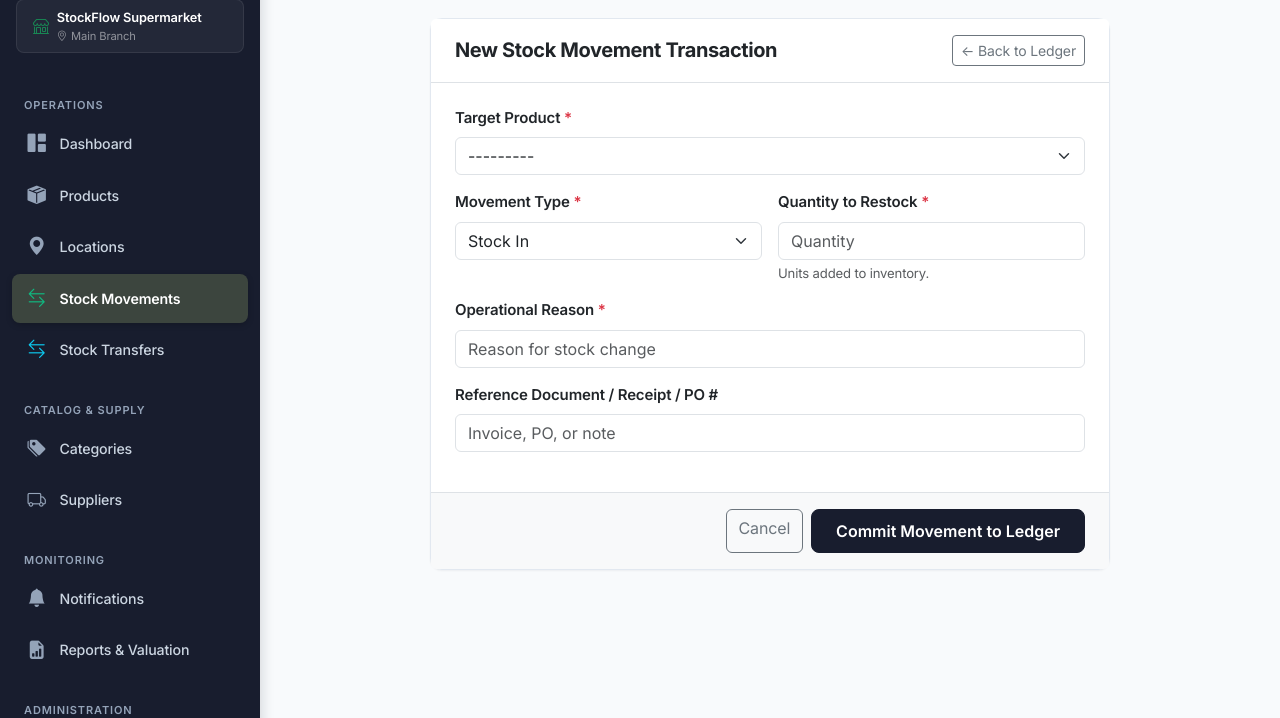
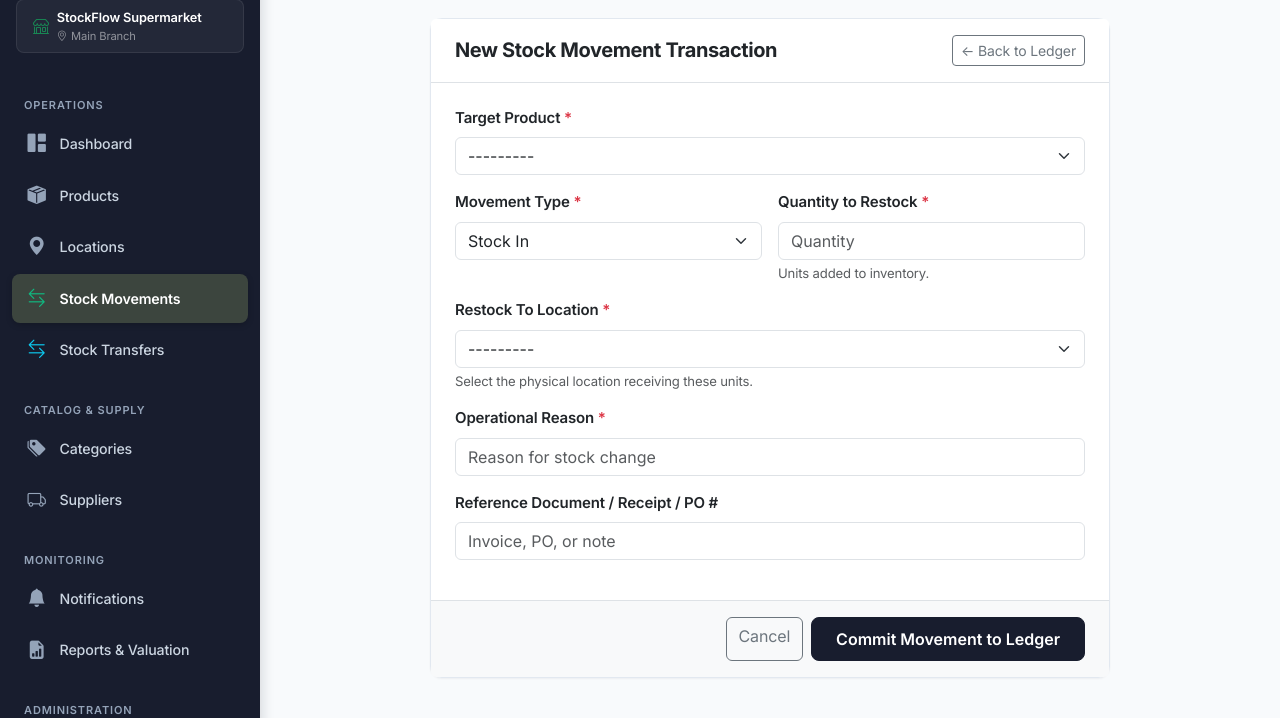
Before and after one commit to ashirumah11/Supermarket_app, a Django app: page /stock-movements/record/ in a window 1280 px wide. Shown: the part 78-796 px from the top of the page. Run offline with Django 5.2, Linux system fonts and the light colour scheme; the visitor is signed in with stand-in values (Sample User, id 1); data comes from the database, SQL or seed files in the repository; data that the repository does not hold is empty.

Commit message:
Implement new changes to locations and users

```diff
--- a/dashboard/views.py
+++ b/dashboard/views.py
@@ -59,8 +59,8 @@ def dashboard_view(request):
         'attention_products': attention_products,
         'categories_count': categories.count(),
         'suppliers_count': suppliers.count(),
-        'stock_in_form': StockInForm(),
-        'stock_out_form': StockOutForm(),
+        'stock_in_form': StockInForm(shop=shop),
+        'stock_out_form': StockOutForm(shop=shop),
     }
     if request.user.is_manager_user:
         context['inventory_value'] = inventory_val
--- a/static/js/app.js
+++ b/static/js/app.js
@@ -67,11 +67,15 @@ document.addEventListener('DOMContentLoaded', function () {
       const formElem = document.getElementById('quickStockForm');
       const actionTypeInput = document.getElementById('quickStockActionType');
       const submitBtn = document.getElementById('quickStockSubmitBtn');
+      const locationLabel = document.getElementById('quickStockLocationLabel');
+      const locationHelp = document.getElementById('quickStockLocationHelp');
+      const locationSelect = document.getElementById('quickStockLocation');
 
       if (nameElem) nameElem.textContent = productName;
       if (skuElem) skuElem.textContent = productSku;
       if (stockElem) stockElem.textContent = currentStock;
       if (actionTypeInput) actionTypeInput.value = actionType;
+      if (locationSelect) locationSelect.value = '';
 
       if (actionType === 'out') {
         if (titleElem) titleElem.textContent = 'Record Stock OUT (Dispatch / Sale)';
@@ -80,6 +84,8 @@ document.addEventListener('DOMContentLoaded', function () {
           submitBtn.textContent = 'Confirm Stock OUT';
           submitBtn.className = 'btn btn-danger';
         }
+        if (locationLabel) locationLabel.textContent = 'Dispatch From Location';
+        if (locationHelp) locationHelp.textContent = 'Choose the physical location these units are leaving.';
       } else {
         if (titleElem) titleElem.textContent = 'Record Stock IN (Restock / Delivery)';
         if (formElem) formElem.action = `/stock-movements/in/${productId}/`;
@@ -87,6 +93,8 @@ document.addEventListener('DOMContentLoaded', function () {
           submitBtn.textContent = 'Confirm Stock IN';
           submitBtn.className = 'btn btn-success';
         }
+        if (locationLabel) locationLabel.textContent = 'Restock To Location';
+        if (locationHelp) locationHelp.textContent = 'Choose the physical location receiving these units.';
       }
     });
   }
--- a/stock/forms.py
+++ b/stock/forms.py
@@ -82,6 +82,12 @@ class StockTransferForm(forms.Form):
 
 
 class StockInForm(forms.Form):
+    location = forms.ModelChoiceField(
+        queryset=InventoryLocation.objects.none(),
+        widget=forms.Select(attrs={'class': 'form-select'}),
+        label="Restock To Location",
+        help_text="Choose the physical location receiving these units."
+    )
     quantity = forms.IntegerField(
         min_value=1,
         widget=forms.NumberInput(attrs={
@@ -111,8 +117,21 @@ class StockInForm(forms.Form):
         label="Reference / Document #"
     )
 
+    def __init__(self, *args, shop=None, **kwargs):
+        super().__init__(*args, **kwargs)
+        locations = InventoryLocation.objects.filter(is_active=True)
+        if shop:
+            locations = locations.filter(shop=shop)
+        self.fields['location'].queryset = locations.order_by('name')
+
 
 class StockOutForm(forms.Form):
+    location = forms.ModelChoiceField(
+        queryset=InventoryLocation.objects.none(),
+        widget=forms.Select(attrs={'class': 'form-select'}),
+        label="Dispatch From Location",
+        help_text="Choose the physical location these units are leaving."
+    )
     quantity = forms.IntegerField(
         min_value=1,
         widget=forms.NumberInput(attrs={
@@ -141,6 +160,13 @@ class StockOutForm(forms.Form):
         }),
         label="Reference / Document #"
     )
+
+    def __init__(self, *args, shop=None, **kwargs):
+        super().__init__(*args, **kwargs)
+        locations = InventoryLocation.objects.filter(is_active=True)
+        if shop:
+            locations = locations.filter(shop=shop)
+        self.fields['location'].queryset = locations.order_by('name')
 
 
 class StockAdjustmentForm(forms.Form):
@@ -184,6 +210,12 @@ class StockMovementActionForm(forms.Form):
         choices=StockMovementType.choices,
         widget=forms.Select(attrs={'class': 'form-select', 'id': 'id_movement_type'})
     )
+    location = forms.ModelChoiceField(
+        queryset=InventoryLocation.objects.none(),
+        required=False,
+        widget=forms.Select(attrs={'class': 'form-select', 'id': 'id_movement_location'}),
+        label="Location"
+    )
     quantity = forms.IntegerField(
         min_value=0,
         widget=forms.NumberInput(attrs={'class': 'form-control', 'placeholder': 'Quantity', 'id': 'id_movement_quantity'})
@@ -203,3 +235,15 @@ class StockMovementActionForm(forms.Form):
         super().__init__(*args, **kwargs)
         if self.shop:
             self.fields['product'].queryset = Product.objects.filter(shop=self.shop).order_by('name')
+        locations = InventoryLocation.objects.filter(is_active=True)
+        if self.shop:
+            locations = locations.filter(shop=self.shop)
+        self.fields['location'].queryset = locations.order_by('name')
+
+    def clean(self):
+        cleaned_data = super().clean()
+        movement_type = cleaned_data.get('movement_type')
+        location = cleaned_data.get('location')
+        if movement_type in (StockMovementType.IN, StockMovementType.OUT) and not location:
+            self.add_error('location', 'Select the physical location for this stock movement.')
+        return cleaned_data
--- a/stock/views.py
+++ b/stock/views.py
@@ -82,11 +82,12 @@ def stock_in_view(request, product_id):
         product = get_object_or_404(Product, pk=product_id, shop=shop)
     else:
         product = get_object_or_404(Product, pk=product_id)
-    form = StockInForm(request.POST)
+    form = StockInForm(request.POST, shop=shop)
     next_url = request.POST.get('next') or request.META.get('HTTP_REFERER') or 'product_detail'
 
     if form.is_valid():
         quantity = form.cleaned_data['quantity']
+        location = form.cleaned_data['location']
         reason = form.cleaned_data['reason']
         reference = form.cleaned_data.get('reference', '')
 
@@ -97,11 +98,12 @@ def stock_in_view(request, product_id):
                 quantity=quantity,
                 user=request.user,
                 reason=reason,
-                reference=reference
+                reference=reference,
+                location=location,
             )
             messages.success(
                 request,
-                f"Stock IN recorded: Added {quantity} units to '{product.name}'. New total: {product.quantity} units."
+                f"Stock IN recorded: Added {quantity} units to '{product.name}' at {location.name}. New total: {product.quantity} units."
             )
         except ValidationError as e:
             messages.error(request, str(e.message if hasattr(e, 'message') else e))
@@ -122,11 +124,12 @@ def stock_out_view(request, product_id):
         product = get_object_or_404(Product, pk=product_id, shop=shop)
     else:
         product = get_object_or_404(Product, pk=product_id)
-    form = StockOutForm(request.POST)
+    form = StockOutForm(request.POST, shop=shop)
     next_url = request.POST.get('next') or request.META.get('HTTP_REFERER') or 'product_detail'
 
     if form.is_valid():
         quantity = form.cleaned_data['quantity']
+        location = form.cleaned_data['location']
         reason = form.cleaned_data['reason']
         reference = form.cleaned_data.get('reference', '')
 
@@ -137,11 +140,12 @@ def stock_out_view(request, product_id):
                 quantity=quantity,
                 user=request.user,
                 reason=reason,
-                reference=reference
+                reference=reference,
+                location=location,
             )
             messages.success(
                 request,
-                f"Stock OUT recorded: Dispatched {quantity} units from '{product.name}'. Remaining: {product.quantity} units."
+                f"Stock OUT recorded: Dispatched {quantity} units of '{product.name}' from {location.name}. Remaining: {product.quantity} units."
             )
         except ValidationError as e:
             messages.error(request, str(e.message if hasattr(e, 'message') else e))
@@ -207,6 +211,7 @@ def stock_movement_create_view(request):
             qty = form.cleaned_data['quantity']
             reason = form.cleaned_data['reason']
             ref = form.cleaned_data.get('reference', '')
+            location = form.cleaned_data.get('location')
 
             try:
                 if m_type == StockMovementType.ADJUSTMENT:
@@ -217,7 +222,7 @@ def stock_movement_create_view(request):
                         user=request.user,
                         reason=reason,
                         reference=ref,
-                        new_target_quantity=qty
+                        new_target_quantity=qty,
                     )
                 else:
                     StockMovementService.record_movement(
@@ -226,7 +231,8 @@ def stock_movement_create_view(request):
                         quantity=qty,
                         user=request.user,
                         reason=reason,
-                        reference=ref
+                        reference=ref,
+                        location=location,
                     )
                 messages.success(request, f"Successfully recorded {m_type} operation for '{product.name}'.")
                 return redirect('stock_movements')
--- a/templates/components/stock_modals.html
+++ b/templates/components/stock_modals.html
@@ -35,6 +35,20 @@
             <div class="form-text">Must be a positive whole number greater than 0.</div>
           </div>
 
+          <!-- Physical Location -->
+          <div class="mb-3">
+            <label for="quickStockLocation" class="form-label fw-semibold">
+              <span id="quickStockLocationLabel">Restock To Location</span> <span class="text-danger">*</span>
+            </label>
+            <select name="location" id="quickStockLocation" class="form-select" required>
+              <option value="">Select a location...</option>
+              {% for location in stock_in_form.location.field.queryset %}
+                <option value="{{ location.pk }}">{{ location.name }} ({{ location.code }})</option>
+              {% endfor %}
+            </select>
+            <div class="form-text" id="quickStockLocationHelp">Choose the physical location receiving these units.</div>
+          </div>
+
           <!-- Reason Input -->
           <div class="mb-3">
             <label for="id_reason" class="form-label fw-semibold">Operational Reason <span class="text-danger">*</span></label>
--- a/templates/locations/location_list.html
+++ b/templates/locations/location_list.html
@@ -94,7 +94,7 @@
                 </div>
                 <div class="col-6">
                   <div class="p-2 rounded-3 bg-light border text-center">
-                    <small class="text-muted d-block" style="font-size: 0.725rem;">TOTAL UNITS</small>
+                    <small class="text-muted d-block" style="font-size: 0.725rem;">TOTAL STOCK QUANTITY</small>
                     <span class="fw-bold text-primary fs-6">{{ loc.total_quantity }}</span>
                   </div>
                 </div>
--- a/templates/stock/stock_form.html
+++ b/templates/stock/stock_form.html
@@ -54,6 +54,17 @@
           </div>
         </div>
 
+        <div class="mb-3" id="location-field-wrap">
+          <label for="{{ form.location.id_for_label }}" class="form-label fw-semibold">
+            <span id="location-label">Location</span> <span class="text-danger" id="location-required">*</span>
+          </label>
+          {{ form.location }}
+          {% if form.location.errors %}
+            <div class="text-danger small mt-1">{{ form.location.errors.0 }}</div>
+          {% endif %}
+          <div class="form-text" id="location-help">Select the physical location affected by this movement.</div>
+        </div>
+
         <div class="mb-3">
           <label for="{{ form.reason.id_for_label }}" class="form-label fw-semibold">Operational Reason <span class="text-danger">*</span></label>
           {{ form.reason }}
@@ -87,18 +98,30 @@
   const typeSelect = document.getElementById('id_movement_type');
   const qtyLabel = document.getElementById('qty-label');
   const qtyHelp = document.getElementById('qty-help');
+  const locationLabel = document.getElementById('location-label');
+  const locationHelp = document.getElementById('location-help');
+  const locationRequired = document.getElementById('location-required');
 
   function updateLabels() {
     if (!typeSelect) return;
     if (typeSelect.value === 'ADJUSTMENT') {
       qtyLabel.textContent = 'Actual Physical Stock Count';
       qtyHelp.textContent = 'Target inventory count physically counted.';
+      locationLabel.textContent = 'Location (not required for a global adjustment)';
+      locationHelp.textContent = 'Adjustments reconcile the product total; leave this blank unless recording a note for a specific location.';
+      locationRequired.classList.add('d-none');
     } else if (typeSelect.value === 'OUT') {
       qtyLabel.textContent = 'Quantity to Dispatch';
-      qtyHelp.textContent = 'Units removed. Cannot exceed current in-stock count.';
+      qtyHelp.textContent = 'Units removed. Cannot exceed stock at the selected location.';
+      locationLabel.textContent = 'Dispatch From Location';
+      locationHelp.textContent = 'Select the physical location these units are leaving.';
+      locationRequired.classList.remove('d-none');
     } else {
       qtyLabel.textContent = 'Quantity to Restock';
       qtyHelp.textContent = 'Units added to inventory.';
+      locationLabel.textContent = 'Restock To Location';
+      locationHelp.textContent = 'Select the physical location receiving these units.';
+      locationRequired.classList.remove('d-none');
     }
   }
 
```
Also changed, not shown: inventory/tests.py (+31 -2 lines), inventory/views.py (+14 -7 lines), stock/services.py (+46 -1 lines), stock/tests.py (+46 -0 lines), templates/inventory/product_detail.html (+11 -1 lines).
